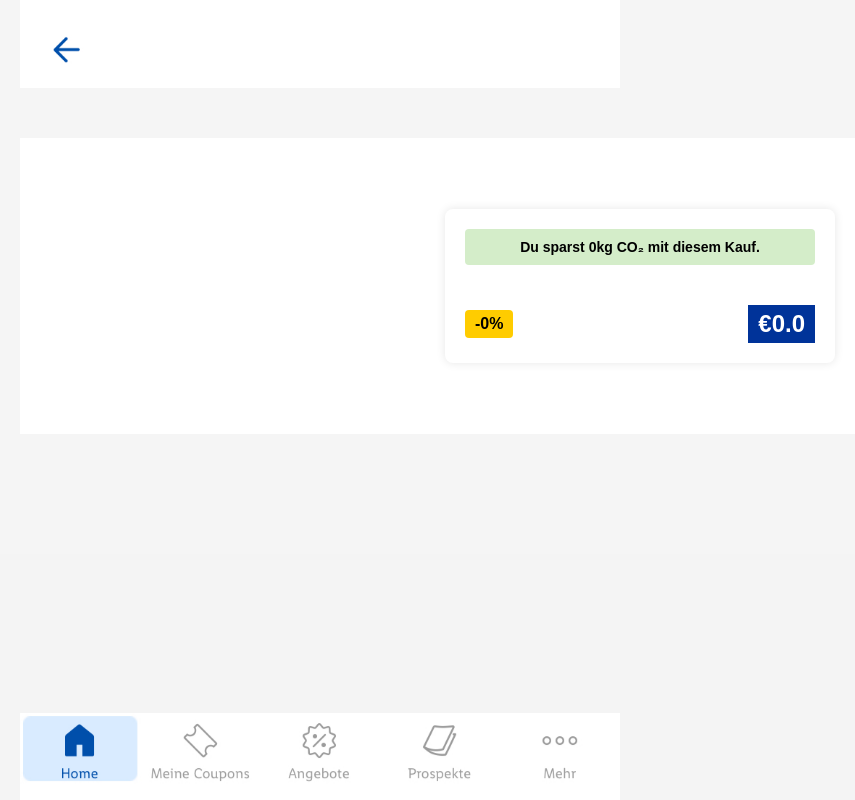
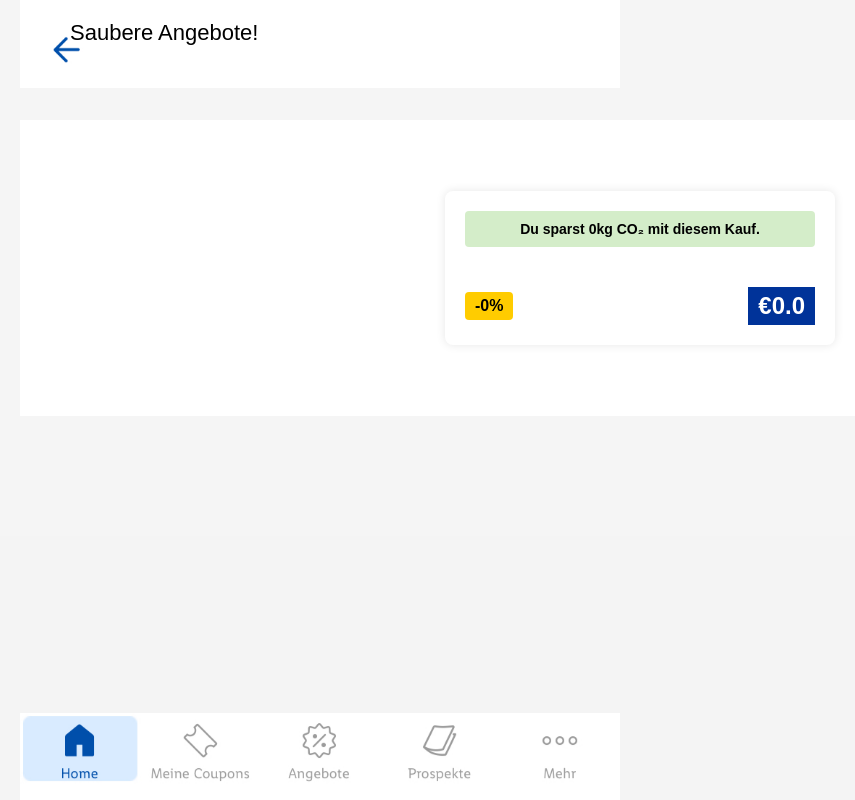
Before and after one commit to runformoney/hackfestival_group2_schwarz_it_challenge, a Flask app: template templates/discount.html in a window 1280 px wide. Shown: the whole page, without its empty margins (0-855 px from the left). Run offline with Flask 3, Linux system fonts and the light colour scheme; the template is opened without the code that fills it, so the values that code supplies are empty; parts of the project's set-up code (start-up, migrations or seed data) failed here and were passed over.

Commit message:
banner on top

```diff
--- a/static/css/discount.css
+++ b/static/css/discount.css
@@ -48,5 +48,5 @@
     margin: 0;
     padding: 0;
     object-fit: cover;
-    z-index: 999; /* Ensure it stays on top of the rest of the content */
+    z-index: 999; /* Ensure the image stays on top of other content */
 }
--- a/templates/discount.html
+++ b/templates/discount.html
@@ -263,15 +263,46 @@
             font-weight: bold;
             color: #322f2f;
         }
+        .headerTxt {
+            position: absolute; /* Allows positioning on top of the image */
+            top: 60px; /* Adjust this value to position the text vertically */
+            left: 20px; /* Adjust this value to position the text horizontally *
+            padding: 100px; /* Adds padding around the text */
+
+        }
+
+        .fixed-top {
+
+        }
+
+        .image-container {
+            position: relative;
+            width: 100%;
+            max-width: 600px; /* Optional: to match the image's width */
+        }
+
+        .overlay-text {
+            position: fixed;
+            top: 20px;
+            left: 70px;
+            font-size: 22px;
+            z-index: 1000; /* Ensure the text stays above the image */
+        }
+
     </style>
 </head>
 <body>
 
+    <div class="image-container">
     <a href="/">
         <img src="/static/discount_header.jpg" alt="Screenshot 0" class="fixed-top">
-        LIDL Plus Angebote
+
     </a>
-    LIDL Plus Angebote
+    <div class="overlay-text">
+        <a>Saubere Angebote!</a>
+    </div>
+</div>
+
     <div class="screenshot-container">
         <div class="bundle">
         <div class="containerBundle">
```
